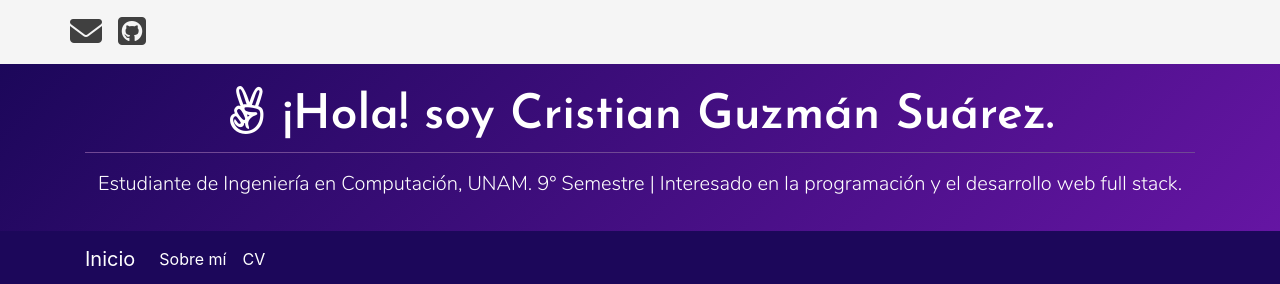
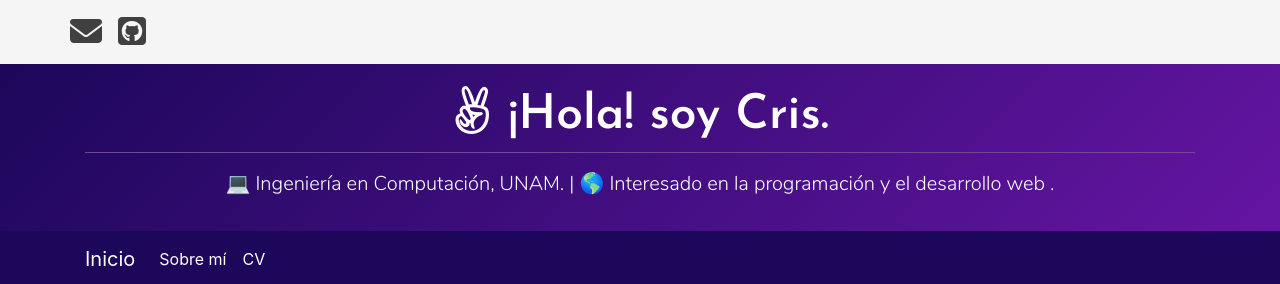
Before and after one commit to CrisGuzmanS/portfolio, a plain HTML site: page index.html in a window 1280 px wide. Shown: the top 284 px of the page. Drawn offline with Linux system fonts and the light colour scheme.

Commit message:
My header has been updated

```diff
--- a/templates/header.html
+++ b/templates/header.html
@@ -10,10 +10,10 @@
         <div id="presentacion" class="col-12">
             <p id="nombre" class="text-center">
                 <i class="fab fa-angellist"></i>
-                ¡Hola! soy Cristian Guzmán Suárez.</p>
+                ¡Hola! soy Cris.</p>
             <p id="descripcion">
-                Estudiante de Ingeniería en Computación, UNAM. 9° Semestre |
-                Interesado en la programación y el desarrollo web full stack.
+                💻 Ingeniería en Computación, UNAM. |
+                🌎 Interesado en la programación y el desarrollo web .
             </p>
         </div>
     </div>
```
